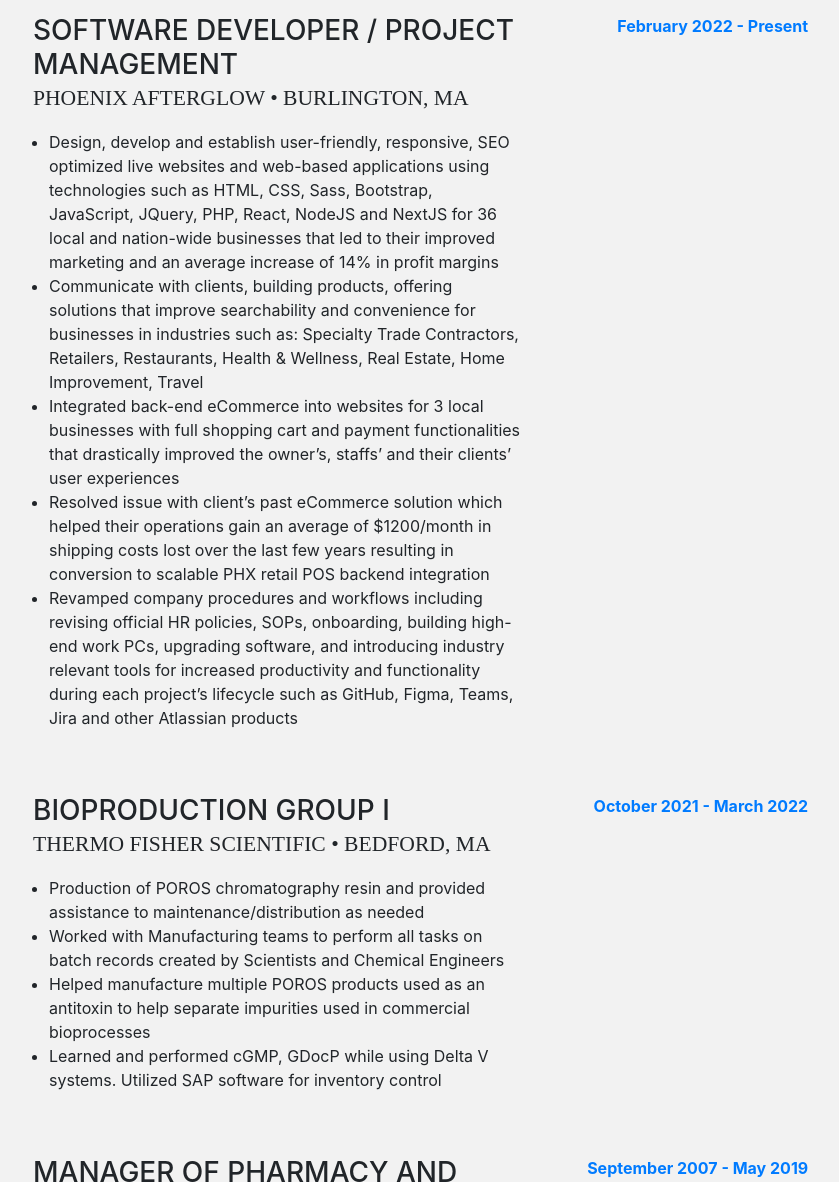
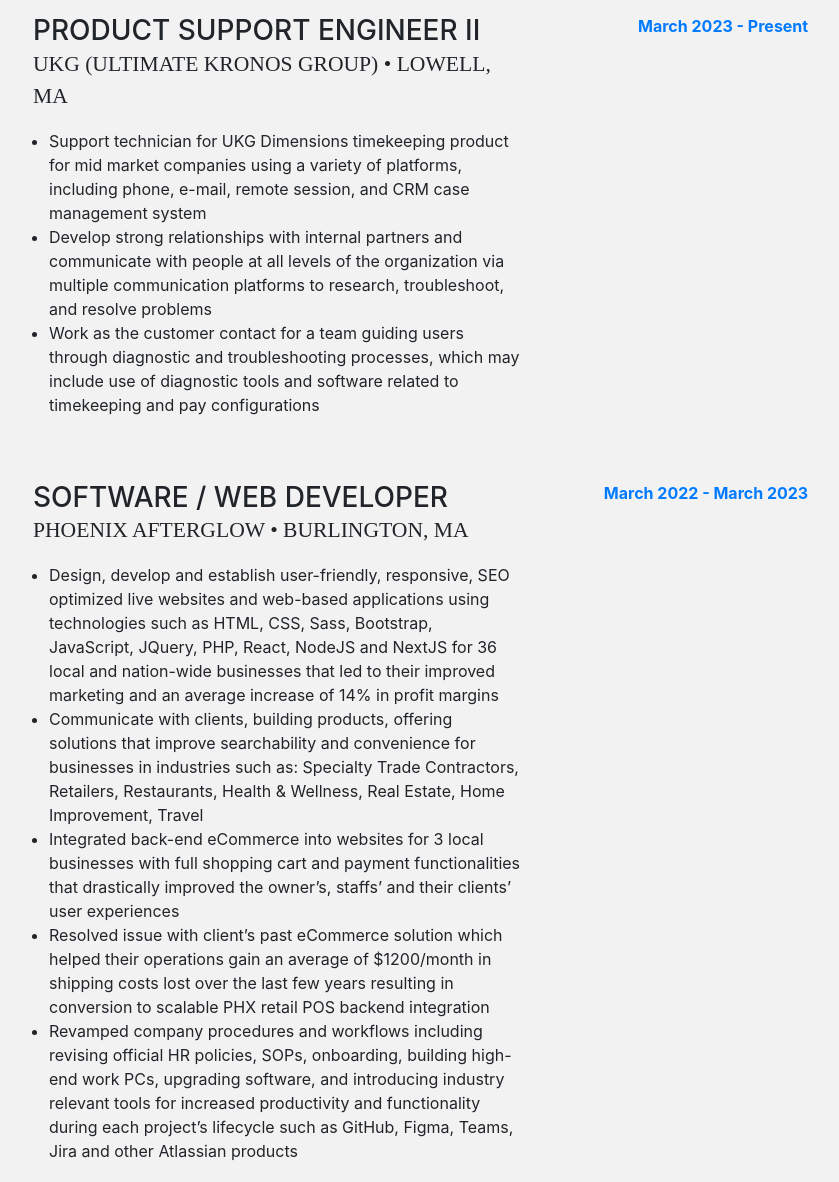
Before and after one commit to ErikMoxley/erick-portfolio, a website with bundled scripts: page index.html in a window 1280 px wide. Shown: the part 920-2102 px from the top of the page, without its empty margins (287-1126 px from the left). Built offline with nearby package versions, Linux system fonts and the light colour scheme; a web font is replaced by a local one.

Commit message:
update portfolio image and job desc

```diff
--- a/index.html
+++ b/index.html
@@ -42,7 +42,7 @@
       <a class="navbar-brand js-scroll-trigger" href="#page-top">
         <span class="d-block d-lg-none"><img class="logo-top" src="img/logo.png"></span>
         <span class="d-none d-lg-block">
-          <img class="img-fluid img-profile rounded-circle mx-auto mb-2" src="img/profile.png" alt="">
+          <img class="img-fluid img-profile rounded-circle mx-auto mb-2" src="img/profile.jpg" alt="">
         </span>
       </a>
       <button class="navbar-toggler" type="button" data-toggle="collapse" data-target="#navbarSupportedContent" aria-controls="navbarSupportedContent" aria-expanded="false" aria-label="Toggle navigation">
@@ -89,7 +89,7 @@
               <a href="mailto:erickongkaew@gmail.com">Email Me</a><br>
             </div>
           </div>
-            <img class="profile-image rounded-circle" src="img/profile.png" alt="">
+            <img class="profile-image rounded-circle" src="img/profile.jpg" alt="">
             <h3 class="transitioned-text">Transitioned From The Pharmacy / Retail Industry Into #Tech</h3>
             <p>
               Project/People Manager with 1+ year of professional experience as a Software Developer creating
@@ -134,7 +134,28 @@
 
           <div class="resume-item d-flex flex-column flex-md-row mb-5">
             <div class="resume-content mr-auto">
-              <h3 class="mb-0">Software Developer / Project Management</h3>
+              <h3 class="mb-0">Product Support Engineer II</h3>
+              <div class="subheading mb-3">UKG (Ultimate Kronos Group) • Lowell, MA</div>
+              <ul class="content-list">
+                <li>
+                  Support technician for UKG Dimensions timekeeping product for mid market companies using a variety of platforms, including phone, e-mail, remote session, and CRM case management system
+                </li>
+                <li>
+                  Develop strong relationships with internal partners and communicate with people at all levels of the organization via multiple communication platforms to research, troubleshoot, and resolve problems
+                </li>
+                <li>
+                  Work as the customer contact for a team guiding users through diagnostic and troubleshooting processes, which may include use of diagnostic tools and software related to timekeeping and pay configurations
+                </li>
+              </ul>
+            </div>
+            <div class="resume-date text-md-right first">
+              <span class="text-primary"><strong>March 2023 - Present</strong></span>
+            </div>
+          </div>
+
+          <div class="resume-item d-flex flex-column flex-md-row mb-5">
+            <div class="resume-content mr-auto">
+              <h3 class="mb-0">Software / Web Developer</h3>
               <div class="subheading mb-3">Phoenix Afterglow • Burlington, MA</div>
               <ul class="content-list">
                 <li>
@@ -162,7 +183,7 @@
               </ul>
             </div>
             <div class="resume-date text-md-right first">
-              <span class="text-primary"><strong>February 2022 - Present</strong></span>
+              <span class="text-primary"><strong>March 2022 - March 2023</strong></span>
             </div>
           </div>
 
```
Also changed, not shown: 1 other file.
